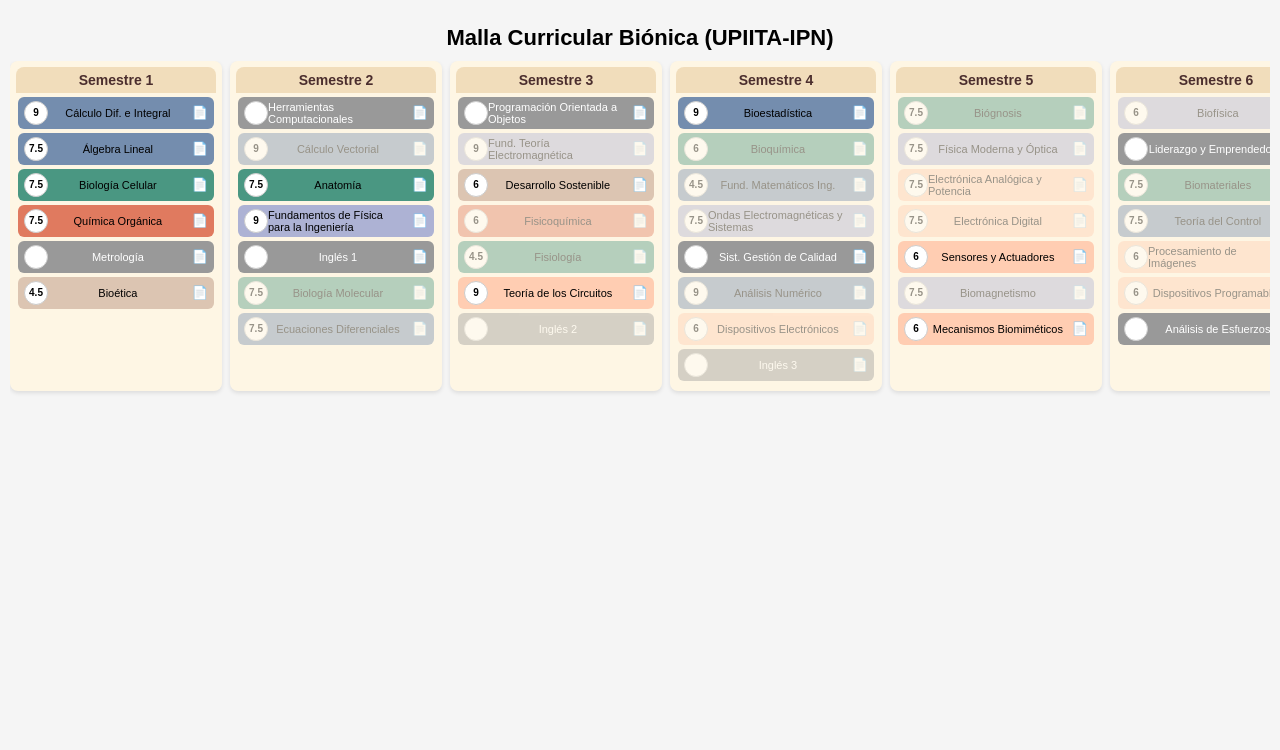
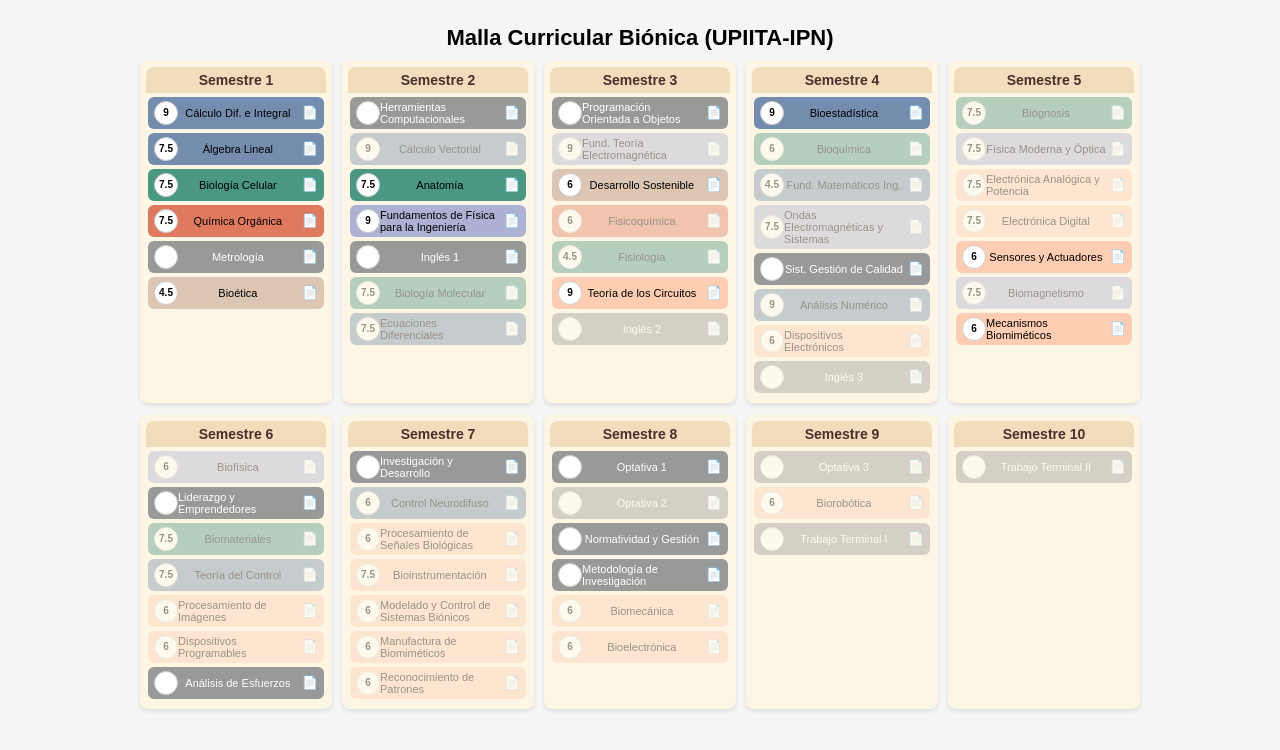
Before and after one commit to Degy-mar/BIONICA-, a plain HTML site: page index.html in a window 1280 px wide. Drawn offline with Linux system fonts and the light colour scheme.

Commit message:
Update index.html

```diff
--- a/index.html
+++ b/index.html
@@ -10,7 +10,6 @@
       background: #f5f5f5;
       margin: 0;
       padding: 10px;
-    overflow-x: hidden;
     }
 
     h1 {
@@ -21,28 +20,22 @@
 
     .años-container {
       display: flex;
-    flex-direction: row;
-    gap: 8px;
-    overflow-x: auto;
-    padding-bottom: 10px;
-    scroll-behavior: smooth;
+      flex-direction: column;
+      gap: 12px;
+      align-items: center;
     }
 
-  .años-container::-webkit-scrollbar {
-    height: 8px;
-  }
-
-  .años-container::-webkit-scrollbar-thumb {
-    background: #ccc;
-    border-radius: 4px;
+    .fila {
+      display: flex;
+      gap: 10px;
+      justify-content: center;
     }
 
     .semestre-card {
-    flex: 0 0 auto;
       background: #fef6e4;
       border-radius: 8px;
       padding: 6px;
-    width: 200px;
+      width: 180px;
       box-shadow: 0 2px 4px rgba(0, 0, 0, 0.1);
     }
 
@@ -135,7 +128,6 @@
       cursor: pointer;
     }
   </style>
-
 </head>
 <body>
   <h1>Malla Curricular Biónica (UPIITA-IPN)</h1>
@@ -227,6 +219,12 @@
       const contenedor = document.getElementById('malla');
       contenedor.innerHTML = '';
 
+      const fila1 = document.createElement('div');
+      fila1.className = 'fila';
+
+      const fila2 = document.createElement('div');
+      fila2.className = 'fila';
+
       for (let s = 1; s <= 10; s++) {
         const semestreMaterias = materias.filter(m => m.semestre === s);
         if (semestreMaterias.length === 0) continue;
@@ -271,8 +269,15 @@
           card.appendChild(materiaDiv);
         });
 
-        contenedor.appendChild(card);
+        if (s <= 5) {
+          fila1.appendChild(card);
+        } else {
+          fila2.appendChild(card);
         }
+      }
+
+      contenedor.appendChild(fila1);
+      contenedor.appendChild(fila2);
     }
 
     function toggleAprob(id) {
```
Lines whose indentation alone changed are shown as unchanged.
